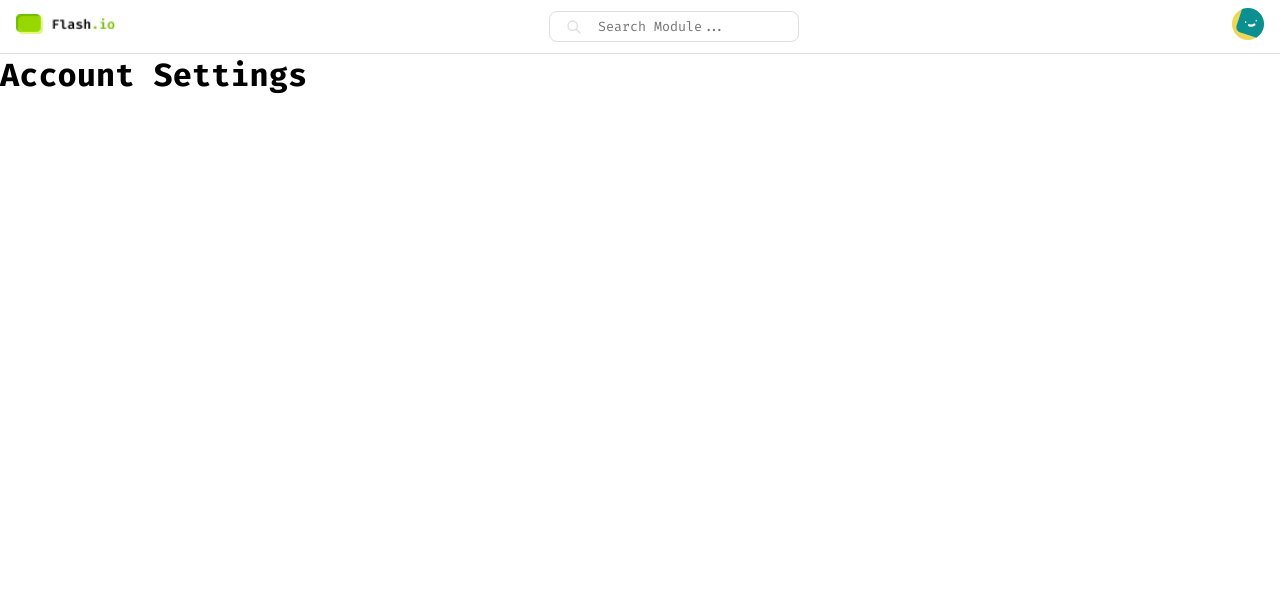
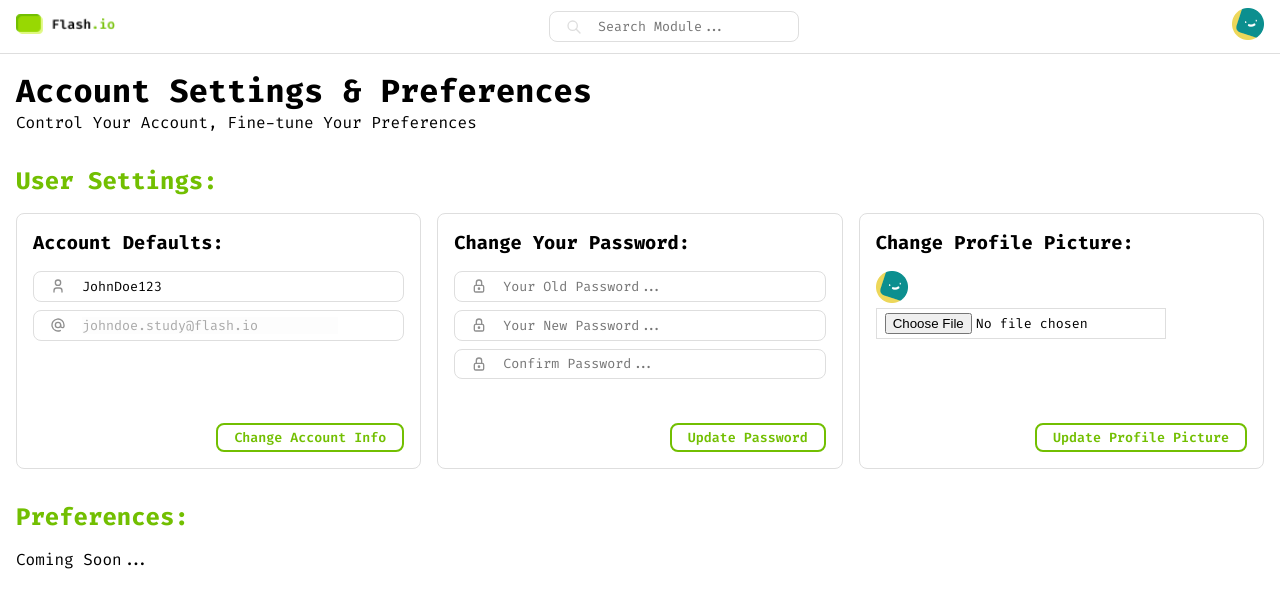
Before and after one commit to Ssenseii/flash.io, a Vue app: page /settings/preferences in a window 1280 px wide. Shown: the top 608 px of the page. Built offline with nearby package versions, Linux system fonts and the light colour scheme.

Commit message:
added base account settings

```diff
--- a/src/pages/auth/Login.vue
+++ b/src/pages/auth/Login.vue
@@ -1,18 +1,18 @@
-<!-- src/pages/auth/Login.vue -->
+
 <template>
-	<div class="auth login">
+	<div class="auth">
 
-		<div class="login__logo">
+		<div class="auth__logo">
 			<img src="../../assets/images/logo.png" alt="Flashio Logo" />
 		</div>
 
-		<h1 class="login__title">Feeling Flashy Today?</h1>
-		<p class="login__description">
+		<h1 class="auth__title">Feeling Flashy Today?</h1>
+		<p class="auth__description">
 			Put your knowledge to the test. <br />Log in and start quizzing.
 		</p>
 
-		<form method="POST" class="login__form">
-			<div class="login__input">
+		<form method="POST" class="auth__form">
+			<div class="auth__input">
 				<svg
 					xmlns="http://www.w3.org/2000/svg"
 					width="24"
@@ -30,7 +30,7 @@
 				</svg>
 				<input id="email" type="email" name="email" placeholder="Email..." />
 			</div>
-			<div class="login__input">
+			<div class="auth__input">
 				<svg
 					xmlns="http://www.w3.org/2000/svg"
 					width="24"
@@ -54,7 +54,7 @@
 			<input class="button primary-button" type="submit" value="Log In" />
 		</form>
 
-		<div class="login__actions">
+		<div class="auth__actions">
 			<router-link to="/auth/forgot-password">Forgot Password?</router-link>
 			<router-link to="/auth/register">Don't have an account?</router-link>
 		</div>
--- a/src/pages/flashcards/StudyMode.vue
+++ b/src/pages/flashcards/StudyMode.vue
@@ -24,12 +24,12 @@
 		<div class="study-container__controls">
 			<p>Card {{ currentIndex + 1 }} of {{ cards.length }}</p>
 			<div class="actions">
-				<button @click="prevCard" :disabled="currentIndex === 0">Previous</button>
-				<button @click="nextCard" :disabled="currentIndex === cards.length - 1">
+				<button class="study-button" @click="prevCard" :disabled="currentIndex === 0">Previous</button>
+				<button class="study-button" @click="nextCard" :disabled="currentIndex === cards.length - 1">
 					Next
 				</button>
 			</div>
-			<button @click="resetAndShuffle">Reset & Shuffle</button>
+			<button class="study-button" @click="resetAndShuffle">Reset & Shuffle</button>
 		</div>
 	</div>
 </template>
--- a/src/pages/settings/AccountSettings.vue
+++ b/src/pages/settings/AccountSettings.vue
@@ -1,6 +1,176 @@
 <template>
-	<div>
-		<h1>Account Settings</h1>
+	<div class="settings">
+		<!--
+		Title
+		Description
+
+		Account Settings:
+		- Username
+		- Email
+		-
+		- Password Reset
+		-
+		- Profile Picture Change
+
+		Preferences:
+		- Theme
+		- Colors
+		- Fonts
+
+		Help
+		- Call technical Help
+		- FAQ
+
+		-->
+
+		<div class="settings__title">
+			<h1>Account Settings & Preferences</h1>
+			<p>Control Your Account, Fine-tune Your Preferences</p>
+		</div>
+
+		<h2>User Settings: </h2>
+
+		<div class="settings__control">
+			<form class="settings__control-form">
+				<h3>Account Defaults:</h3>
+				<div class="main-input">
+					<svg
+						xmlns="http://www.w3.org/2000/svg"
+						width="24"
+						height="24"
+						viewBox="0 0 24 24"
+						fill="none"
+						stroke="currentColor"
+						stroke-width="2"
+						stroke-linecap="round"
+						stroke-linejoin="round"
+					>
+						<path stroke="none" d="M0 0h24v24H0z" fill="none" />
+						<path d="M8 7a4 4 0 1 0 8 0a4 4 0 0 0 -8 0" />
+						<path d="M6 21v-2a4 4 0 0 1 4 -4h4a4 4 0 0 1 4 4v2" />
+					</svg>
+					<input
+						id="username"
+						type="text"
+						name="username"
+						value="JohnDoe123"
+						placeholder="Username..."
+					/>
+				</div>
+				<div class="main-input">
+					<svg
+						xmlns="http://www.w3.org/2000/svg"
+						width="24"
+						height="24"
+						viewBox="0 0 24 24"
+						fill="none"
+						stroke="currentColor"
+						stroke-width="2"
+						stroke-linecap="round"
+						stroke-linejoin="round"
+					>
+						<path stroke="none" d="M0 0h24v24H0z" fill="none" />
+						<path d="M12 12m-4 0a4 4 0 1 0 8 0a4 4 0 1 0 -8 0" />
+						<path d="M16 12v1.5a2.5 2.5 0 0 0 5 0v-1.5a9 9 0 1 0 -5.5 8.28" />
+					</svg>
+					<input
+						disabled
+						id="email"
+						type="email"
+						name="email"
+						placeholder="Email..."
+						value="johndoe.study@flash.io"
+					/>
+				</div>
+				<input type="submit" class="button secondary-button" value="Change Account Info" />
+			</form>
+			<form class="settings__control-form">
+				<h3>Change Your Password:</h3>
+				<div class="auth__input">
+					<svg
+						xmlns="http://www.w3.org/2000/svg"
+						width="24"
+						height="24"
+						viewBox="0 0 24 24"
+						fill="none"
+						stroke="currentColor"
+						stroke-width="2"
+						stroke-linecap="round"
+						stroke-linejoin="round"
+					>
+						<path stroke="none" d="M0 0h24v24H0z" fill="none" />
+						<path
+							d="M5 13a2 2 0 0 1 2 -2h10a2 2 0 0 1 2 2v6a2 2 0 0 1 -2 2h-10a2 2 0 0 1 -2 -2v-6z"
+						/>
+						<path d="M11 16a1 1 0 1 0 2 0a1 1 0 0 0 -2 0" />
+						<path d="M8 11v-4a4 4 0 1 1 8 0v4" />
+					</svg>
+					<input type="password" name="old_password" placeholder="Your Old Password..." />
+				</div>
+				<div class="auth__input">
+					<svg
+						xmlns="http://www.w3.org/2000/svg"
+						width="24"
+						height="24"
+						viewBox="0 0 24 24"
+						fill="none"
+						stroke="currentColor"
+						stroke-width="2"
+						stroke-linecap="round"
+						stroke-linejoin="round"
+					>
+						<path stroke="none" d="M0 0h24v24H0z" fill="none" />
+						<path
+							d="M5 13a2 2 0 0 1 2 -2h10a2 2 0 0 1 2 2v6a2 2 0 0 1 -2 2h-10a2 2 0 0 1 -2 -2v-6z"
+						/>
+						<path d="M11 16a1 1 0 1 0 2 0a1 1 0 0 0 -2 0" />
+						<path d="M8 11v-4a4 4 0 1 1 8 0v4" />
+					</svg>
+					<input type="password" name="new_password" placeholder="Your New Password..." />
+				</div>
+				<div class="auth__input">
+					<svg
+						xmlns="http://www.w3.org/2000/svg"
+						width="24"
+						height="24"
+						viewBox="0 0 24 24"
+						fill="none"
+						stroke="currentColor"
+						stroke-width="2"
+						stroke-linecap="round"
+						stroke-linejoin="round"
+					>
+						<path stroke="none" d="M0 0h24v24H0z" fill="none" />
+						<path
+							d="M5 13a2 2 0 0 1 2 -2h10a2 2 0 0 1 2 2v6a2 2 0 0 1 -2 2h-10a2 2 0 0 1 -2 -2v-6z"
+						/>
+						<path d="M11 16a1 1 0 1 0 2 0a1 1 0 0 0 -2 0" />
+						<path d="M8 11v-4a4 4 0 1 1 8 0v4" />
+					</svg>
+					<input
+						type="password"
+						name="confirm_password"
+						placeholder="Confirm Password..."
+					/>
+				</div>
+				<input type="submit" class="button secondary-button" value="Update Password" />
+			</form>
+			<form class="settings__control-form">
+				<h3>Change Profile Picture:</h3>
+				<div class="settings__control-img">
+					<img src="../../assets/images/placeholder-user.png" alt="user image">
+				</div>
+				<input class="file-input" type="file" ref="fileInput" />
+				<button class="button secondary-button">Update Profile Picture</button>
+			</form>
+		</div>
+
+
+		<h2>Preferences: </h2>
+
+		<div class="settings__preferences">
+			<p>Coming Soon...</p>
+		</div>
 	</div>
 </template>
 
--- a/src/style/abstracts/_animations.scss
+++ b/src/style/abstracts/_animations.scss
@@ -0,0 +1,8 @@
+@keyframes fade-up {
+	from {
+		opacity: 0;
+	}
+	to {
+		opacity: 1;
+	}
+}
--- a/src/style/components/_buttons.scss
+++ b/src/style/components/_buttons.scss
@@ -38,4 +38,13 @@
 	a {
 		color: var(--color-accent);
 	}
+
+	&:hover {
+		background-color: var(--color-accent);
+		color: var(--color-light);
+
+		a {
+			color: var(--color-light);
+		}
+	}
 }
--- /dev/null
+++ b/src/style/components/_inputs.scss
@@ -0,0 +1,38 @@
+.main-input {
+	border: 1px solid var(--color-gray);
+	border-radius: var(--brdr-rds);
+
+	display: flex;
+	flex-direction: row;
+	align-items: center;
+	justify-content: flex-start;
+
+	gap: 1rem;
+
+	padding-inline: 1rem;
+	padding-block: 0.15rem;
+
+	margin-bottom: 0.5rem;
+
+	svg {
+		width: 16px;
+		color: var(--color-dark);
+		opacity: 0.5;
+	}
+
+	input {
+		min-width: 256px;
+		border: none;
+		outline: none;
+
+		&:disabled {
+			cursor: not-allowed;
+			opacity: 0.5;
+		}
+	}
+}
+
+.file-input {
+	border: 1px solid var(--color-gray);
+	padding: 0.25rem 0.5rem;
+}
--- a/src/style/pages/_auth.scss
+++ b/src/style/pages/_auth.scss
@@ -1,12 +1,14 @@
 .auth {
 	min-height: 100vh;
-}
 
-.login {
 	display: flex;
 	flex-direction: column;
 	align-items: center;
 	justify-content: center;
+
+	animation: fade-up 800ms ease-in-out;
+
+	overflow-y: hidden;
 
 	&__logo {
 		width: 100px;
@@ -25,19 +27,19 @@
 		text-align: center;
 	}
 
-    &__form{
+	&__form {
 		display: flex;
 		flex-direction: column;
 		align-items: center;
 
 		margin-block: 2rem;
 
-		.button{
+		.button {
 			margin-top: 1rem;
 		}
 	}
 
-	&__input{
+	&__input {
 		border: 1px solid var(--color-gray);
 		border-radius: var(--brdr-rds);
 
@@ -53,7 +55,6 @@
 
 		margin-bottom: 0.5rem;
 
-
 		svg {
 			width: 16px;
 			color: var(--color-dark);
@@ -67,23 +68,21 @@
 		}
 	}
 
-
-    &__actions{
+	&__actions {
 		display: flex;
 		flex-flow: column nowrap;
 
 		text-align: end;
 		width: 325px;
 
-        a{
+		a {
 			color: var(--color-dark);
 			opacity: 0.5;
 			margin-bottom: 0.5rem;
 
-            &:hover{
+			&:hover {
 				opacity: 1;
 			}
 		}
 	}
-
 }
--- /dev/null
+++ b/src/style/pages/_settings.scss
@@ -0,0 +1,45 @@
+.settings {
+	padding: 1rem;
+
+	&__title {
+		margin-bottom: 2rem;
+	}
+
+	h2 {
+		margin-bottom: 1rem;
+		color: var(--color-accent);
+	}
+
+	&__control {
+		display: flex;
+		flex-direction: row;
+		align-items: flex-start;
+		justify-content: space-between;
+
+		margin-bottom: 2rem;
+
+		gap: 1rem;
+
+        h3{
+            margin-bottom: 1rem;
+        }
+
+		&-form {
+			border: 1px solid var(--color-gray);
+			border-radius: var(--brdr-rds);
+
+			padding: 1rem;
+
+			width: 100%;
+			min-height: 256px;
+
+            position: relative;
+
+            .button{
+                position: absolute;
+                bottom: 1rem;
+                right: 1rem;
+            }
+		}
+	}
+}
--- a/src/style/pages/flashcards/_studyFlashcard.scss
+++ b/src/style/pages/flashcards/_studyFlashcard.scss
@@ -79,7 +79,7 @@
 	color: var(--color-accent);
 }
 
-button {
+.study-button {
 	padding: 8px 16px;
 	margin: 5px;
 	font-size: 1em;
@@ -89,12 +89,12 @@ button {
 	transition: background-color 0.3s;
 }
 
-button:disabled {
+.study-button:disabled {
 	background-color: #ccc;
 	cursor: not-allowed;
 }
 
-button:not(:disabled):hover {
+.study-button:not(:disabled):hover {
 	background-color: var(--color-accent);
 	color: white;
 }
```
Also changed, not shown: src/pages/auth/Register.vue (+11 -11 lines), src/style/style.scss (+9 -7 lines). Lines whose indentation alone changed are shown as unchanged.
